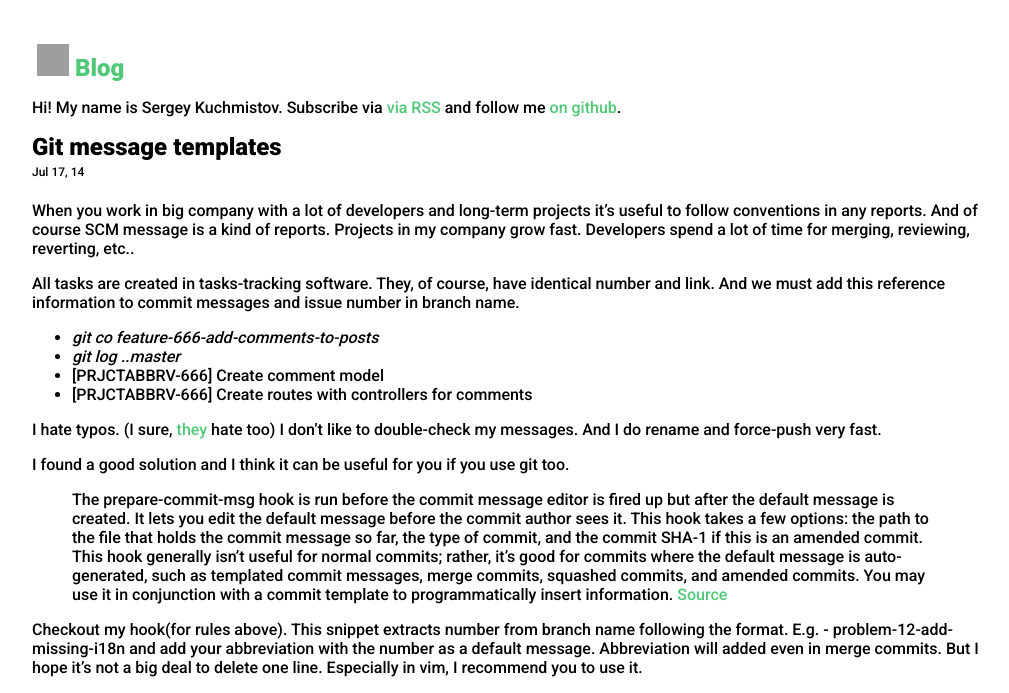
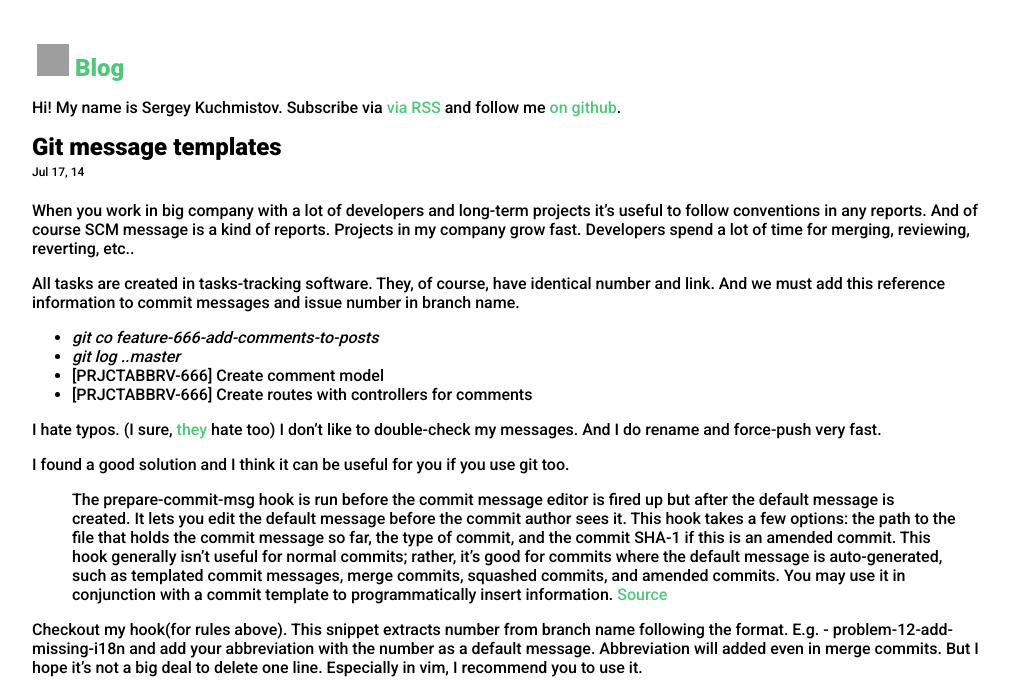
Before and after one commit to caulfield/caulfield.github.io, a Jekyll site: the page built from _posts/2014-07-16-automate-git-message-template.markdown, in a window 1280 px wide. Shown: the top 693 px of the page, without its empty margins (128-1137 px from the left). Built offline with Jekyll 4.4.1, drawn with Linux system fonts in a browser that asks for light colours; comment, search, counter and statistics services are not loaded; grey boxes are pictures that could not be loaded.

Commit message:
Revert "css update"
This reverts commit 03fd906a43737f06acd7e586f0c75de080271bd7.

```diff
--- a/css/styles.css
+++ b/css/styles.css
@@ -222,9 +222,6 @@
   margin: 0 auto;
   max-width: 960px; }
 
-article {
-  width: 960px; }
-
 a {
   color: #50C878;
   text-decoration: none; }
@@ -242,8 +239,6 @@
 ul.posts {
   padding-left: 1em;
   list-style: none; }
-  ul.posts li {
-    margin-top: 5px; }
 
 .post-date {
   font-size: .75em; }
```
